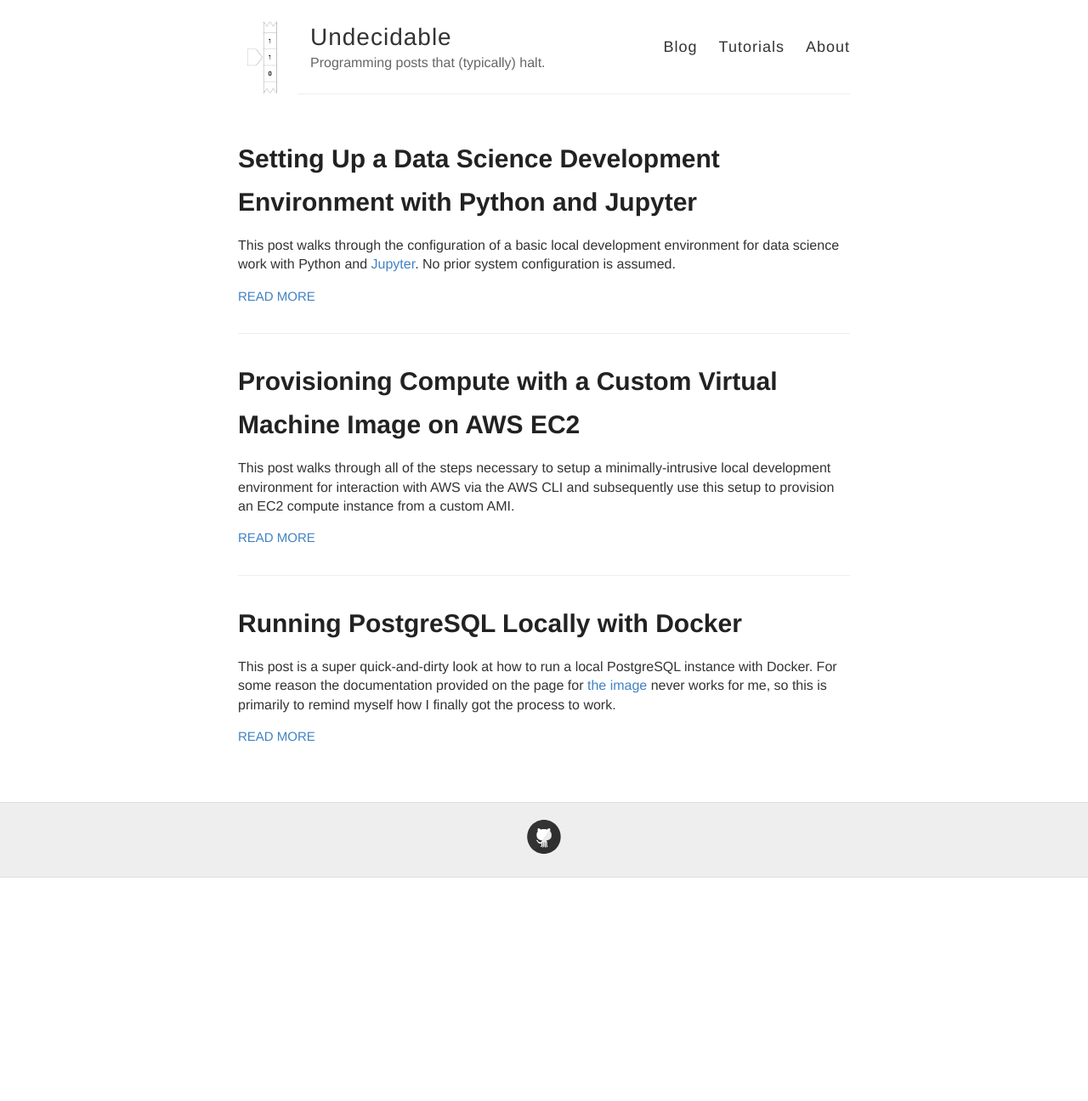
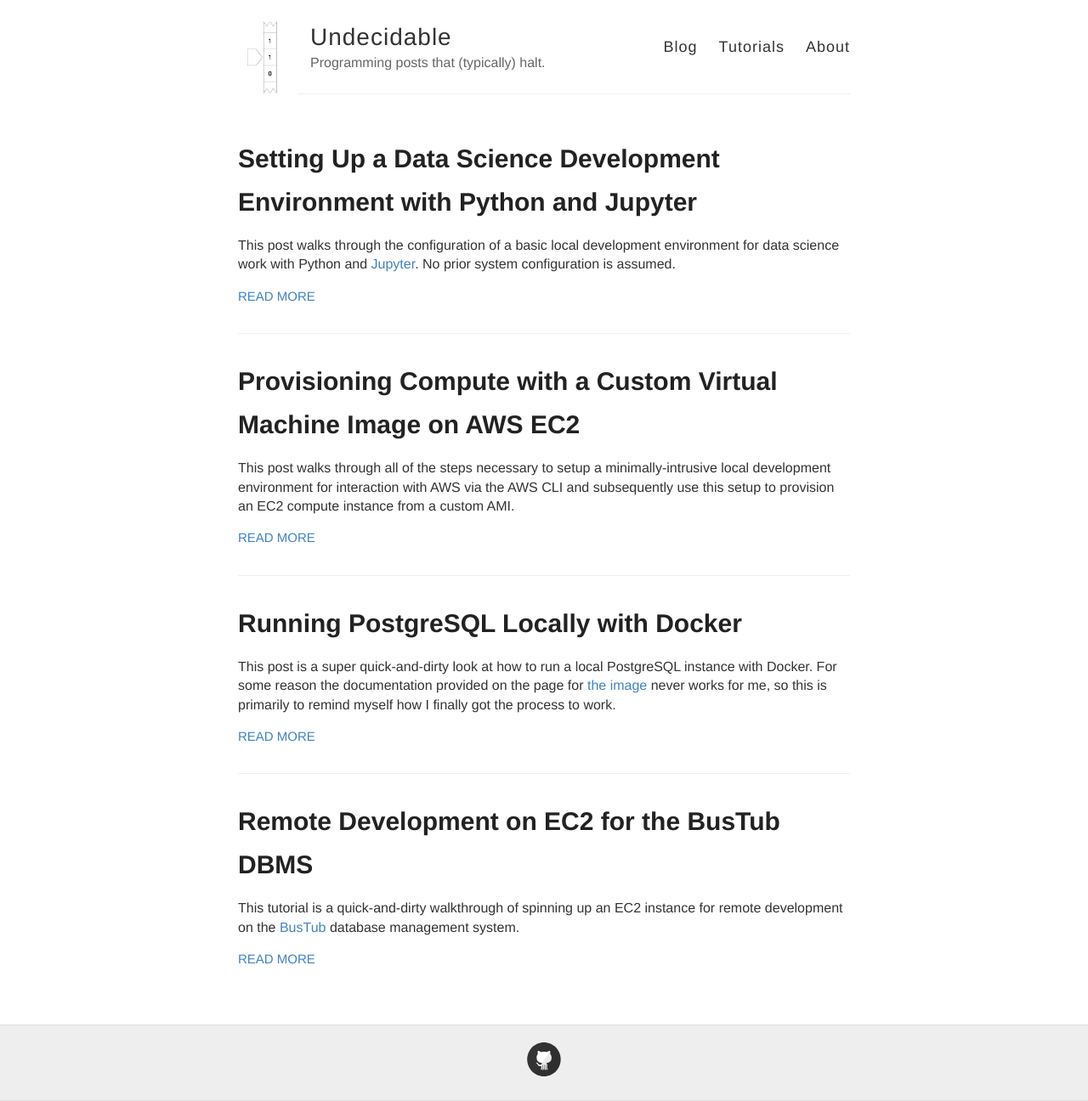
Before and after one commit to turingcompl33t/turingcompl33t.github.io, a Jekyll site: the page built from tutorials.html, in a window 1280 px wide. Shown: the whole page at 85% size. Built offline with Jekyll 4.4.1, drawn with Linux system fonts in a browser that asks for light colours; before the commit the page ends 1033 px from its top, so only the background shows below that; part of the change alters nothing that is shown.

Commit message:
first draft of BusTub on EC2

````diff
--- a/_tutorials/2021-8-31-BusTub-On-EC2.md
+++ b/_tutorials/2021-8-31-BusTub-On-EC2.md
@@ -1,9 +1,45 @@
+---
+layout: post
+title: "Remote Development on EC2 for the BusTub DBMS"
+---
 
-- Visit the [AWS management console](https://console.aws.amazon.com/?nc2=h_m_mc). Create an account if you do not already have one. Account creation requires a valid credit card number, but the resources we use for this class will all use the Free Tier so you won't be charged.
-- Sign into the AWS management console.
+This tutorial is a quick-and-dirty walkthrough of spinning up an EC2 instance for remote development on the [BusTub](https://github.com/cmu-db/bustub) database management system.
 
+### Walkthrough
 
-- Click on the instance in the list of instances. Once the instance state transitions to `Running` you will be able to select _Connect_ from the options above the list of instances. On the next page, select _SSH Client_ and copy the command that appears beneath _Example_. You may have to change the argument to `-i` (the private key of the key pair specified during instance creation) if the name on your local system is different from the one shown, or if you need to add the path to the key file. If you use the default SSH key associated with your profile (e.g. _~/.ssh/id\_rsa_ if you use `ssh-keygen` on a UNIX-based system) you can skip the `-i` argument altogether (the default key will be used automatically).
+Begin by visiting the [AWS management console](https://console.aws.amazon.com/?nc2=h_m_mc). Create an account if you do not already have one. Account creation requires a valid credit card number, but the resources we use for this class will all use the Free Tier so you won't be charged.
+
+Once you have created your account (or if you already have one) sign into the AWS management console. From the home page of the management console, select _Services_ from the top-left corner, and select _EC2_.
+
+![ec2](https://github.com/turingcompl33t/turingcompl33t.github.io/blob/master/images/2021-8-31-BusTub-On-EC2/ec2.jpg?raw=true)
+
+The main page for the EC2 service gives you an overview of your currently resource usage on EC2 (if any). From this page, select _Launch instance_.
+
+![launch](https://github.com/turingcompl33t/turingcompl33t.github.io/blob/master/images/2021-8-31-BusTub-On-EC2/launch.jpg?raw=true)
+
+This begins the instance creation process. EC2 gives you many options for configuring instances to meet your specific needs. For example, if you want to allocate additional resources (memory, compute, storage, etc.) to your instance, now is the time to do so. In this walkthrough, we will provision a minimal development environment for BusTub with EC2's free tier.
+
+The first thing we need to select is the AWS Machine Image (AMI) for our instance. This determines both the operating system for our instance as well as the hardware on which it runs. From the list of available AMIs, select the AMI `Ubuntu Server 18.04 LTS (HVM), SSD Volume Type`. The annotation should indicate that this AMI is "Free tier eligible."
+
+![ubuntu](https://github.com/turingcompl33t/turingcompl33t.github.io/blob/master/images/2021-8-31-BusTub-On-EC2/ubuntu.jpg?raw=true)
+
+On the next page we select our instance type. Again, for our minimal setup we select a `t2.micro` instance type. Later, if you find that builds run too slowly, or you exhaust the instance's memory when linking the project, you can upgrade the instance type here to one with more powerful specificiations.
+
+![config](https://github.com/turingcompl33t/turingcompl33t.github.io/blob/master/images/2021-8-31-BusTub-On-EC2/config.png?raw=true)
+
+Now skip to the end of the instance creation process. You can review the details of the instance here to ensure that they are correct.
+
+We have not set up a custom security group for our instance, so its port 22 (SSH) will be open to the public (read: the millions of SSH spiders roaming the internet looking for open ports). You can modify the security group to only allow SSH traffic from your particular external IP address, but when using this option you need to be careful to ensure that your external IP remains constant (this is very rarely the case).
+
+The final (extremely important) step is to configure the SSH keys for the instance. Without an SSH key pair, you will be unable to access your instance. The dialog will prompt you to either create and download a new key pair or copy-and-paste the public key from an existing key pair.
+
+![ssh](https://github.com/turingcompl33t/turingcompl33t.github.io/blob/master/images/2021-8-31-BusTub-On-EC2/ssh.png?raw=true)
+
+After clicking _Launch instances_ EC2 will go to work provisioning your instance. Navigate to the instances page for your EC2 resources and select the newly-created instance in the list of instances. Once the instance state transitions to `Running` you will be able to select _Connect_ from the options above the list of instances. On the next page, select _SSH Client_ and copy the command that appears beneath _Example_.
+
+You may have to change the argument to `-i` (the private key of the key pair specified during instance creation) if the name on your local system is different from the one shown, or if you need to add the path to the key file. If you use the default SSH key associated with your profile (e.g. _~/.ssh/id\_rsa_ if you use `ssh-keygen` on a UNIX-based system) you can skip the `-i` argument altogether and the default key will be used automatically.
+
+You should now have an interactive prompt on your new EC2 instance over SSH. At this point, you can follow the procedure below to compete setup of the development environment:
 
 ```bash
 # Update dependencies
@@ -31,4 +67,4 @@ $ make check-clang-tidy
 $ make check-tests
 ```
 
-The final step is setup an editor or IDE to work with this remote environment. If you use a terminal-based editor like emacs or vim, no additional setup is required. If your prefer a graphical editor like Visual Studio Code or an IDE like CLion, it should be possible to configure these for remote development on this EC2 instance.
+The final step is setting up an editor or IDE to work with this remote environment. If you use a terminal-based editor like emacs or vim, no additional setup is required. If your prefer a graphical editor like Visual Studio Code or an IDE like CLion, it should be possible to configure these for remote development on this EC2 instance.
````
